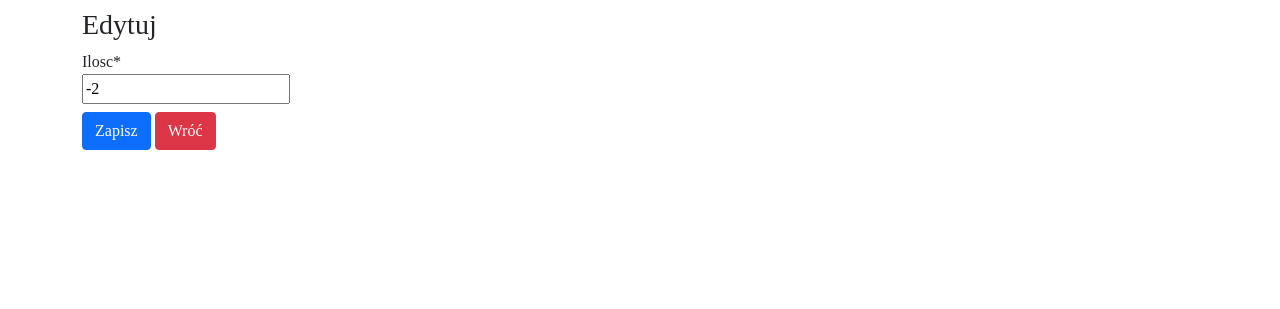
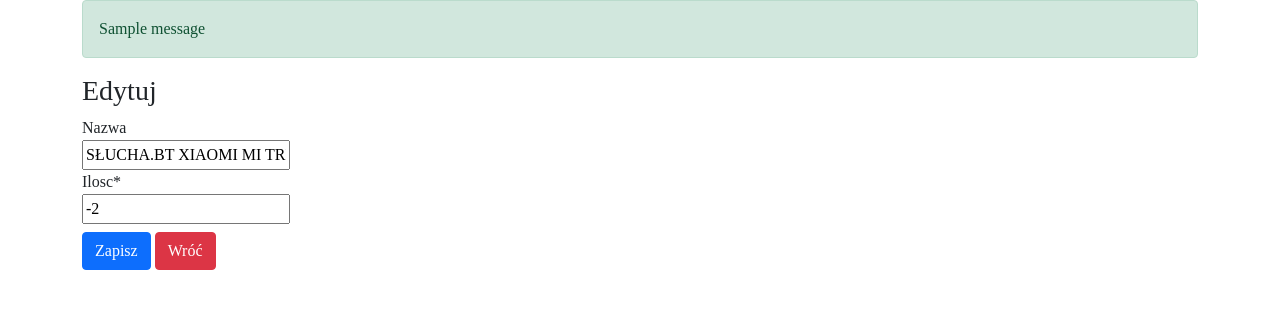
Before and after one commit to ProSwiety/Orange, a Django app: page /inw/update/789 in a window 1280 px wide. Shown: the part 56-365 px from the top of the page. Run offline with Django 4.2, Linux system fonts and the light colour scheme; data comes from the database, SQL or seed files in the repository; both versions use the stored data as it was after the commit; one stand-in notice (Sample message) is shown; some libraries are stand-ins or nearby versions.

Commit message:
messages create edit

```diff
--- a/work_site/inw/templates/inw/inwmodel_create_form.html
+++ b/work_site/inw/templates/inw/inwmodel_create_form.html
@@ -11,7 +11,6 @@
     <div class="mb-0">
         <button type="submit" class="btn btn-primary btn">Zapisz</button>
         <a class="btn btn-danger" href="{% url 'myapp:table' %}">Wróć</a>
-
     </div>
 </form>
 {% endblock %}
--- /dev/null
+++ b/work_site/inw/templates/inw/messages.html
@@ -0,0 +1,5 @@
+{% for message in messages %}
+    <div class="alert {{ message.tags }}" role="alert">
+        {{ message }}
+    </div>
+{% endfor %}
--- a/work_site/inw/templates/inw/table_form.html
+++ b/work_site/inw/templates/inw/table_form.html
@@ -7,6 +7,7 @@
 <script src="{% static 'js/successful_download_redirect.js' %}"></script>
 <script src="{% static 'js/sort-table.js' %}"></script>
 {% endblock %}
+
 
 {% block content %}
     <form method="GET">
--- a/work_site/inw/urls.py
+++ b/work_site/inw/urls.py
@@ -6,8 +6,8 @@ app_name = 'myapp'
 urlpatterns = [
     path('table/',views.TableData.as_view(), name='table'),
     path('upload/',views.UploadData.as_view(), name='upload'),
-    path('create/',views.CreateData.as_view(), name='create'),
-    path('update/<int:pk>',views.UpdateView.as_view(), name='update'),
+    path('create/',views.InwModelCreateView.as_view(), name='create'),
+    path('update/<int:pk>',views.InwModelUpdateView.as_view(), name='update'),
     path('table/delete',views.confirm_delete_list, name='list'),
     path('download/',views.download_data_as_excel, name='download'),
 ]
--- a/work_site/inw/views.py
+++ b/work_site/inw/views.py
@@ -10,6 +10,7 @@ from .forms import UploadFileForm,CreateDataForm,SurplusLackInputForm
 from django.views.generic import View,UpdateView,CreateView,TemplateView
 from django.http import HttpResponse
 from django.contrib import messages
+from django.contrib.messages.views import SuccessMessageMixin
 
 
 
@@ -79,7 +80,8 @@ def confirm_delete_list(request):
         return render(request, 'inw/inwmodel_delete_list.html', {'objects':objects})
     if request.method == 'POST':
         id_list = request.GET.getlist('delete')
-        objects = InwModel.objects.filter(id__in=id_list).delete()
+        InwModel.objects.filter(id__in=id_list).delete()
+        messages.add_message(request, messages.SUCCESS, 'Delete')
         return redirect('/inw/table')
 
 class UploadData(View):
@@ -111,12 +113,6 @@ class UploadData(View):
                     model.save()
         return redirect('/inw/table')
 
-class EditData(UpdateView):
-    UpdateView.model = InwModel
-    UpdateView.fields = ['Ilosc']
-    UpdateView.template_name_suffix = '_update_form'
-    UpdateView.success_url = reverse_lazy('myapp:table')
-
 
 class TableData(View):
     def get(self,request):
@@ -141,9 +137,17 @@ class TableData(View):
         context = {'values': values, 'forms': forms}
         return render(request, 'inw/table_form.html', context)
 
-class CreateData(CreateView):
+class InwModelCreateView(SuccessMessageMixin,CreateView):
     form = CreateDataForm
     model = InwModel
     fields =["Nazwa", "EAN", "Ilosc"]
     template_name_suffix = '_create_form'
     success_url = reverse_lazy('myapp:table')
+    success_message = "%(Nazwa)s was created succesfully"
+
+class InwModelUpdateView(SuccessMessageMixin,UpdateView):
+    model = InwModel
+    fields = ['Nazwa', 'Ilosc']
+    template_name_suffix = '_update_form'
+    success_url = reverse_lazy('myapp:table')
+    success_message = f"%(Nazwa)s was editing succesfully"
--- a/work_site/templates/base.html
+++ b/work_site/templates/base.html
@@ -11,7 +11,10 @@
     <!-- JavaScript Bundle with Popper -->
     <script src="https://cdn.jsdelivr.net/npm/bootstrap@5.1.3/dist/js/bootstrap.bundle.min.js" integrity="sha384-ka7Sk0Gln4gmtz2MlQnikT1wXgYsOg+OMhuP+IlRH9sENBO0LRn5q+8nbTov4+1p" crossorigin="anonymous"></script>
     <script src="https://unpkg.com/dropzone@5/dist/min/dropzone.min.js"></script>
+    <script src="https://ajax.googleapis.com/ajax/libs/jquery/2.1.1/jquery.min.js"></script>
+    <script src="https://maxcdn.bootstrapcdn.com/bootstrap/3.3.7/js/bootstrap.min.js"></script>
     <link rel="stylesheet" href="{% static '/css/base.css' %}" type="text/css">
+
     {% block script %}
 
     {% endblock %}
@@ -42,6 +45,7 @@
         </div>
       </div>
     </nav>
+    {% include 'inw/messages.html' %}
     {% block content %}
 
     {% endblock %}
```
Also changed, not shown: work_site/work_site/settings.py (+9 -0 lines), work_site/db.sqlite3, work_site/static/css/base.css (line endings or trailing spaces).
